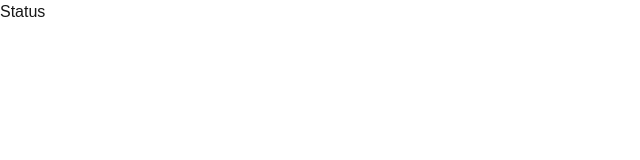
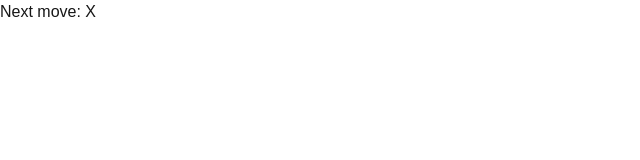
Before and after one commit to ReapingHunter/tic-tac-toe, a Next.js app: page / in a window 1280 px wide. Shown: the top 160 px of the page, without its empty margins (0-640 px from the left). Built offline with nearby package versions, Linux system fonts and the light colour scheme.

Commit message:
feat: add game status

```diff
--- a/src/app/page.tsx
+++ b/src/app/page.tsx
@@ -6,7 +6,6 @@ import { useState } from "react";
 export default function Board() {
   const [xTurn, setXTurn] = useState(true)
   const [squares, setSquares] = useState(Array(9).fill(null))
-
 
   const handleClick = (x) => {
     if(squares[x] || calculateWinner(squares))
@@ -37,9 +36,18 @@ export default function Board() {
     }
     return null
   }
+
+  const winner = calculateWinner(squares)
+  let status = ""
+  if(winner){
+    status = "Winner: " + winner
+  } else{
+    status = "Next move: " + (xTurn ? 'X' : 'O')
+  }
+
   return (
     <div className="items-center justify-items-center">
-      <div>Status</div>
+      <div>{status}</div>
       <div>
         <Square value={squares[0]} onSquareClick={()=>{handleClick(0)}}></Square>
         <Square value={squares[1]} onSquareClick={()=>{handleClick(1)}}></Square>
@@ -58,103 +66,3 @@ export default function Board() {
     </div>
   );
 }
-
-// export default function Home() {
-//   return (
-//     <div className="grid grid-rows-[20px_1fr_20px] items-center justify-items-center min-h-screen p-8 pb-20 gap-16 sm:p-20 font-[family-name:var(--font-geist-sans)]">
-//       <main className="flex flex-col gap-8 row-start-2 items-center sm:items-start">
-//         <Image
-//           className="dark:invert"
-//           src="/next.svg"
-//           alt="Next.js logo"
-//           width={180}
-//           height={38}
-//           priority
-//         />
-//         <ol className="list-inside list-decimal text-sm text-center sm:text-left font-[family-name:var(--font-geist-mono)]">
-//           <li className="mb-2">
-//             Get started by editing{" "}
-//             <code className="bg-black/[.05] dark:bg-white/[.06] px-1 py-0.5 rounded font-semibold">
-//               src/app/page.tsx
-//             </code>
-//             .
-//           </li>
-//           <li>Save and see your changes instantly.</li>
-//         </ol>
-
-//         <div className="flex gap-4 items-center flex-col sm:flex-row">
-//           <a
-//             className="rounded-full border border-solid border-transparent transition-colors flex items-center justify-center bg-foreground text-background gap-2 hover:bg-[#383838] dark:hover:bg-[#ccc] text-sm sm:text-base h-10 sm:h-12 px-4 sm:px-5"
-//             href="https://vercel.com/new?utm_source=create-next-app&utm_medium=appdir-template-tw&utm_campaign=create-next-app"
-//             target="_blank"
-//             rel="noopener noreferrer"
-//           >
-//             <Image
-//               className="dark:invert"
-//               src="/vercel.svg"
-//               alt="Vercel logomark"
-//               width={20}
-//               height={20}
-//             />
-//             Deploy now
-//           </a>
-//           <a
-//             className="rounded-full border border-solid border-black/[.08] dark:border-white/[.145] transition-colors flex items-center justify-center hover:bg-[#f2f2f2] dark:hover:bg-[#1a1a1a] hover:border-transparent text-sm sm:text-base h-10 sm:h-12 px-4 sm:px-5 sm:min-w-44"
-//             href="https://nextjs.org/docs?utm_source=create-next-app&utm_medium=appdir-template-tw&utm_campaign=create-next-app"
-//             target="_blank"
-//             rel="noopener noreferrer"
-//           >
-//             Read our docs
-//           </a>
-//         </div>
-//       </main>
-//       <footer className="row-start-3 flex gap-6 flex-wrap items-center justify-center">
-//         <a
-//           className="flex items-center gap-2 hover:underline hover:underline-offset-4"
-//           href="https://nextjs.org/learn?utm_source=create-next-app&utm_medium=appdir-template-tw&utm_campaign=create-next-app"
-//           target="_blank"
-//           rel="noopener noreferrer"
-//         >
-//           <Image
-//             aria-hidden
-//             src="/file.svg"
-//             alt="File icon"
-//             width={16}
-//             height={16}
-//           />
-//           Learn
-//         </a>
-//         <a
-//           className="flex items-center gap-2 hover:underline hover:underline-offset-4"
-//           href="https://vercel.com/templates?framework=next.js&utm_source=create-next-app&utm_medium=appdir-template-tw&utm_campaign=create-next-app"
-//           target="_blank"
-//           rel="noopener noreferrer"
-//         >
-//           <Image
-//             aria-hidden
-//             src="/window.svg"
-//             alt="Window icon"
-//             width={16}
-//             height={16}
-//           />
-//           Examples
-//         </a>
-//         <a
-//           className="flex items-center gap-2 hover:underline hover:underline-offset-4"
-//           href="https://nextjs.org?utm_source=create-next-app&utm_medium=appdir-template-tw&utm_campaign=create-next-app"
-//           target="_blank"
-//           rel="noopener noreferrer"
-//         >
-//           <Image
-//             aria-hidden
-//             src="/globe.svg"
-//             alt="Globe icon"
-//             width={16}
-//             height={16}
-//           />
-//           Go to nextjs.org →
-//         </a>
-//       </footer>
-//     </div>
-//   );
-// }
```
